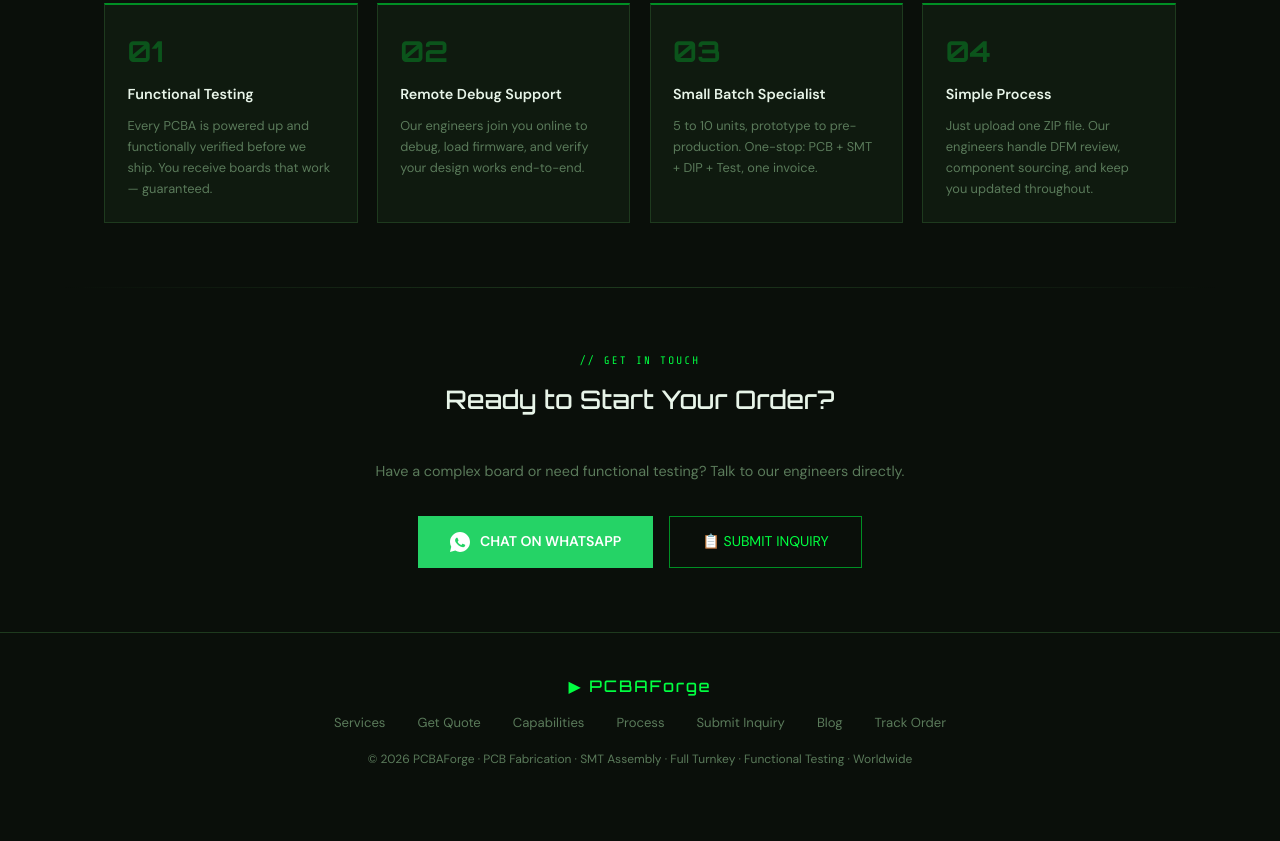
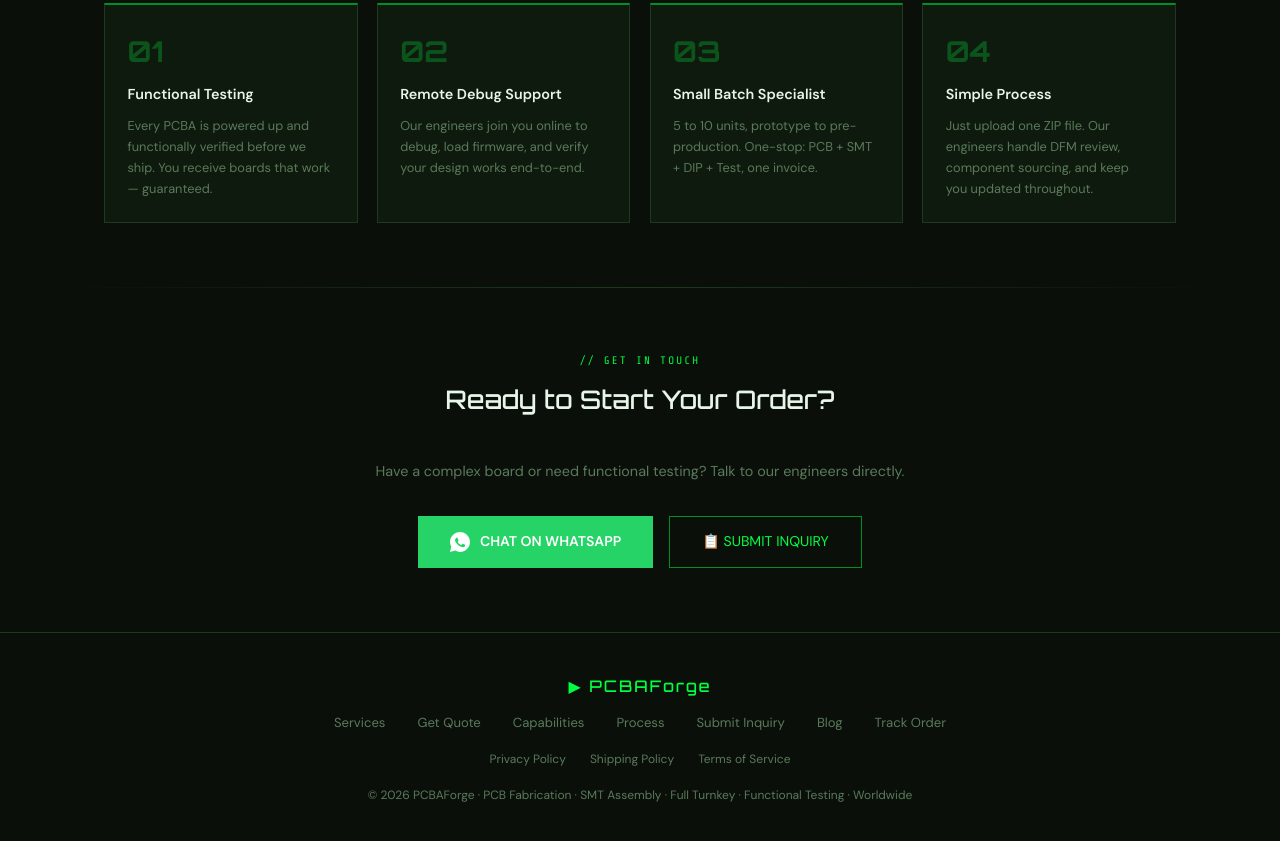
Before and after one commit to andrewljf001/CC-pcba-order-website, a website: page public/index.html in a window 1280 px wide. Shown: the part 3915-4756 px from the top of the page. Before the commit the page ends 4725 px from the top, so only its background shows below. Drawn offline with nearby package versions, Linux system fonts and the light colour scheme.

Commit message:
feat: 首页 footer 加入法律页链接

```diff
--- a/public/index.html
+++ b/public/index.html
@@ -538,7 +538,7 @@ footer{position:relative;z-index:1;border-top:1px solid var(--border);padding:2.
       <a href="#services">Services</a><a href="#quote">Get Quote</a><a href="#capabilities">Capabilities</a>
       <a href="#process">Process</a><a href="quote.html">Submit Inquiry</a><a href="blog.html">Blog</a><a href="track.html">Track Order</a>
     </div>
-    <div class="fcopy">© 2026 PCBAForge · PCB Fabrication · SMT Assembly · Full Turnkey · Functional Testing · Worldwide</div>
+    <div class="flinks2" style="display:flex;justify-content:center;gap:1.5rem;margin-bottom:1rem;flex-wrap:wrap"><a href="privacy.html" style="font-size:.75rem;color:var(--muted)">Privacy Policy</a><a href="shipping.html" style="font-size:.75rem;color:var(--muted)">Shipping Policy</a><a href="terms.html" style="font-size:.75rem;color:var(--muted)">Terms of Service</a></div><div class="fcopy">© 2026 PCBAForge · PCB Fabrication · SMT Assembly · Full Turnkey · Functional Testing · Worldwide</div>
   </div>
 </footer>
 
```
